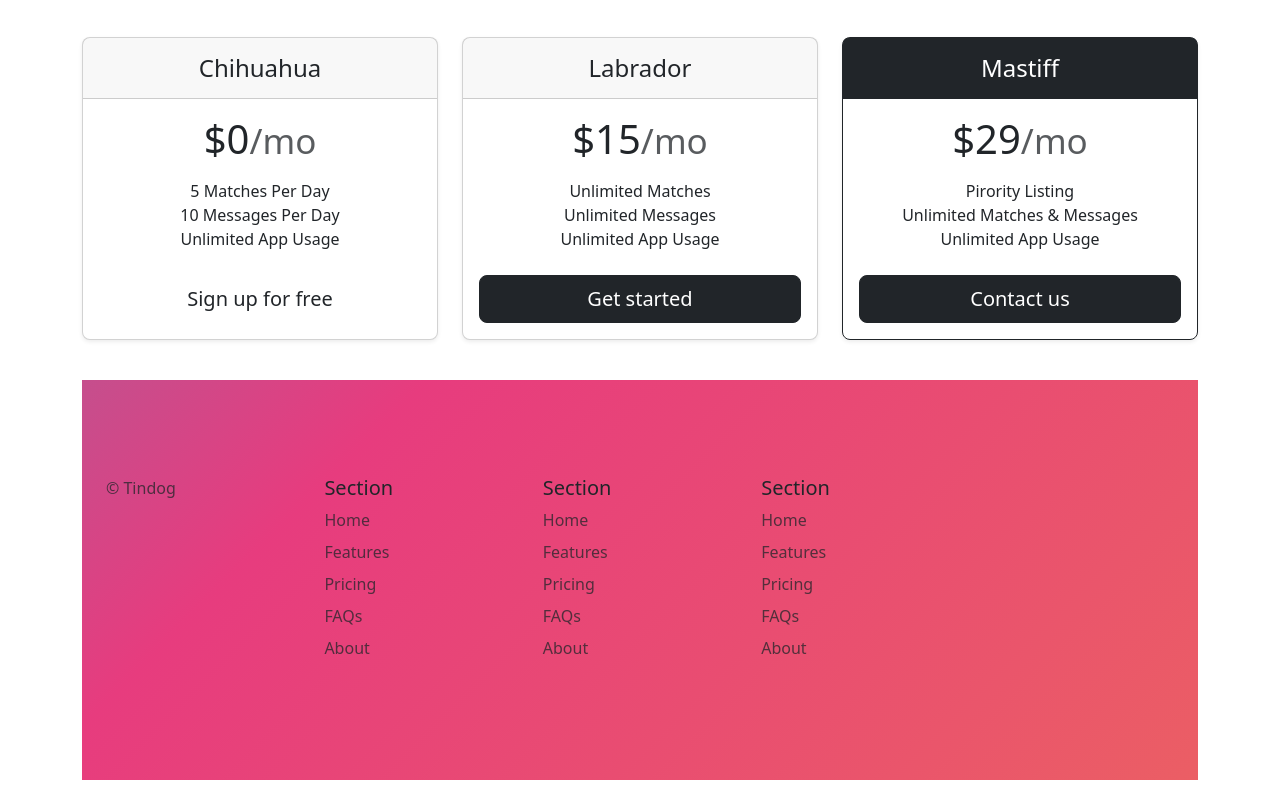
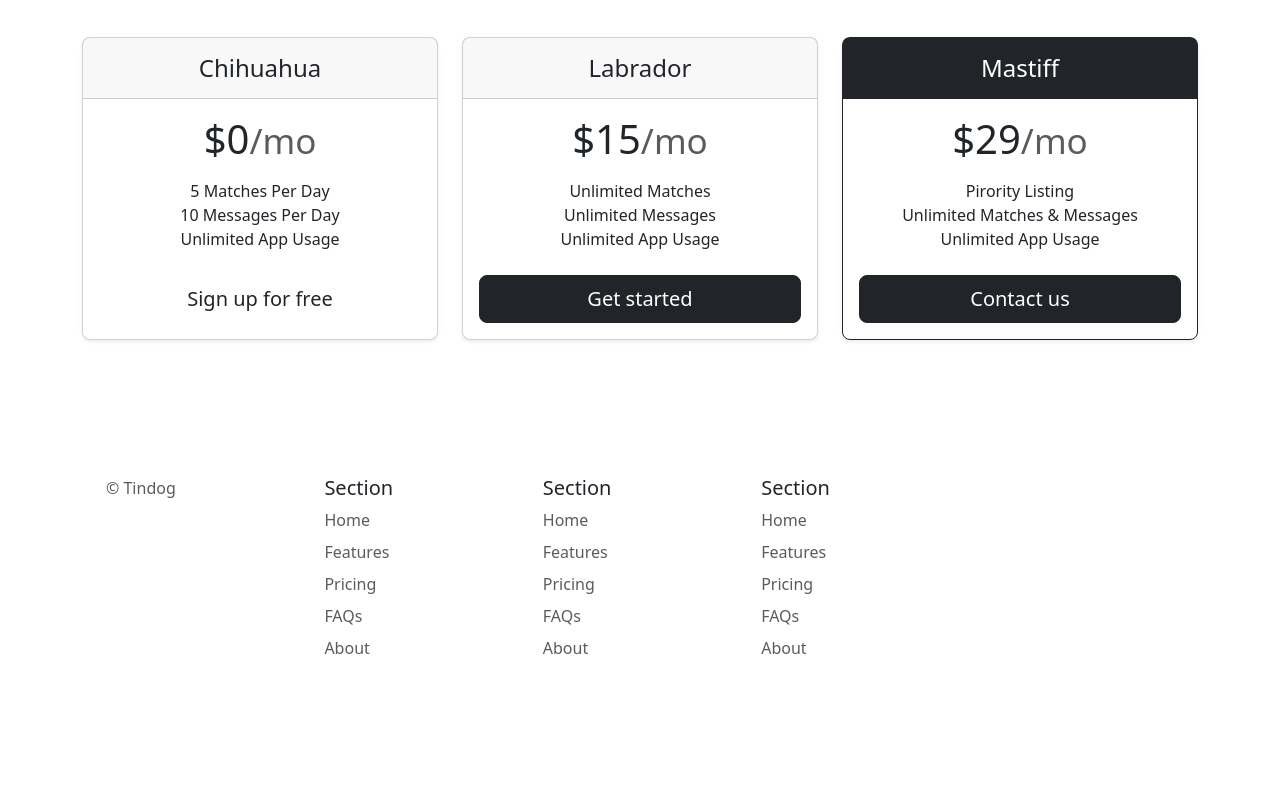
Before and after one commit to farhan-awan67/TinDog-Bootstrap-Website, a plain HTML site: page index.html in a window 1280 px wide. Shown: the part 1907-2703 px from the top of the page. Drawn offline with nearby package versions, Linux system fonts and the light colour scheme.

Commit message:
Update index.html

```diff
--- a/index.html
+++ b/index.html
@@ -163,18 +163,14 @@
           </div>
         </div>
       </div>
+    </main>
 
-      <!-- footer -->
-      <section class="background-gradient">
-        <div class="container col-xxl-8 px-4 py-5">
+     <!-- footer -->
+       <div class="container col-xxl-8 px-4 py-5">
           <footer class="row row-cols-1 row-cols-sm-2 row-cols-md-5 py-5">
             <div class="col mb-3">
               <p class="text-body-secondary">© Tindog</p>
             </div>
-
-            <!-- <div class="col mb-3">
-
-            </div> -->
 
             <div class="col mb-3">
               <h5>Section</h5>
@@ -210,7 +206,6 @@
             </div>
           </footer>
         </div>
-      </section>
 
     <script src="https://cdn.jsdelivr.net/npm/bootstrap@5.3.3/dist/js/bootstrap.bundle.min.js" integrity="sha384-YvpcrYf0tY3lHB60NNkmXc5s9fDVZLESaAA55NDzOxhy9GkcIdslK1eN7N6jIeHz" crossorigin="anonymous"></script>
 </body>
```
